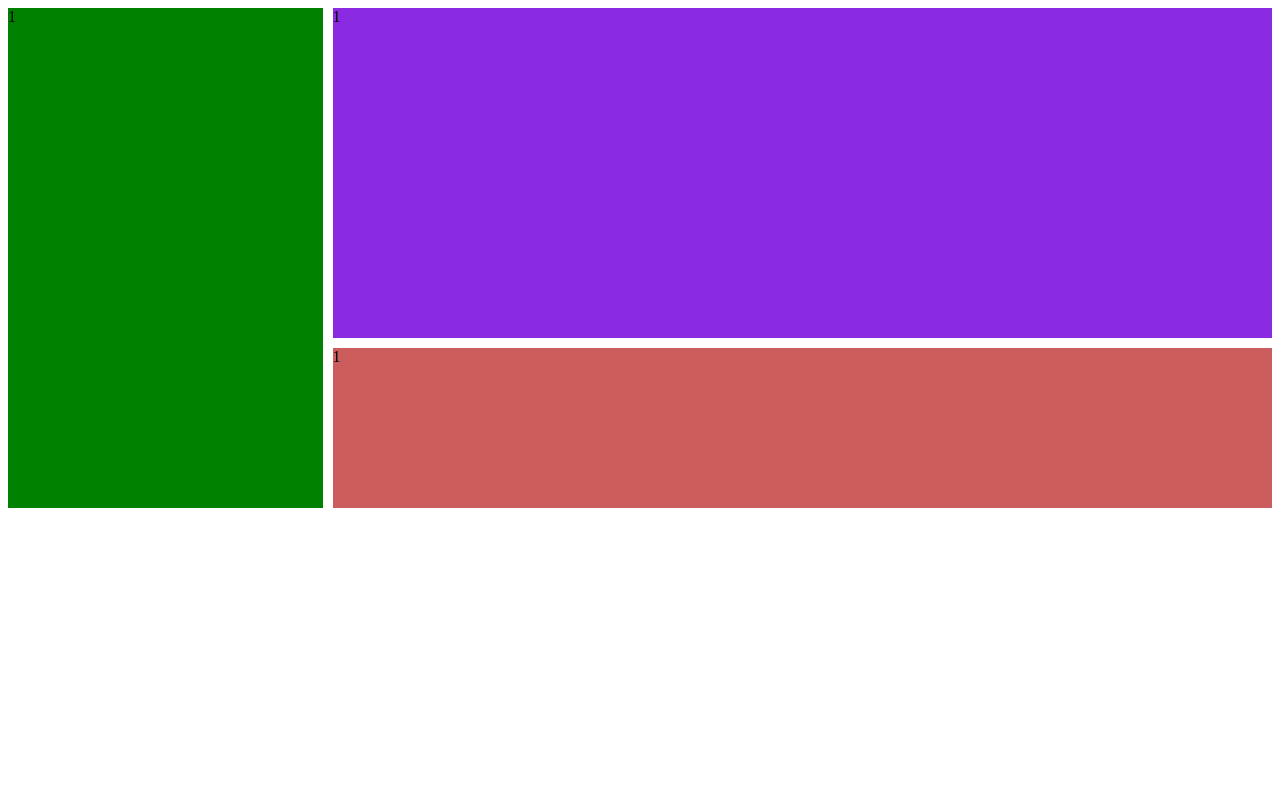
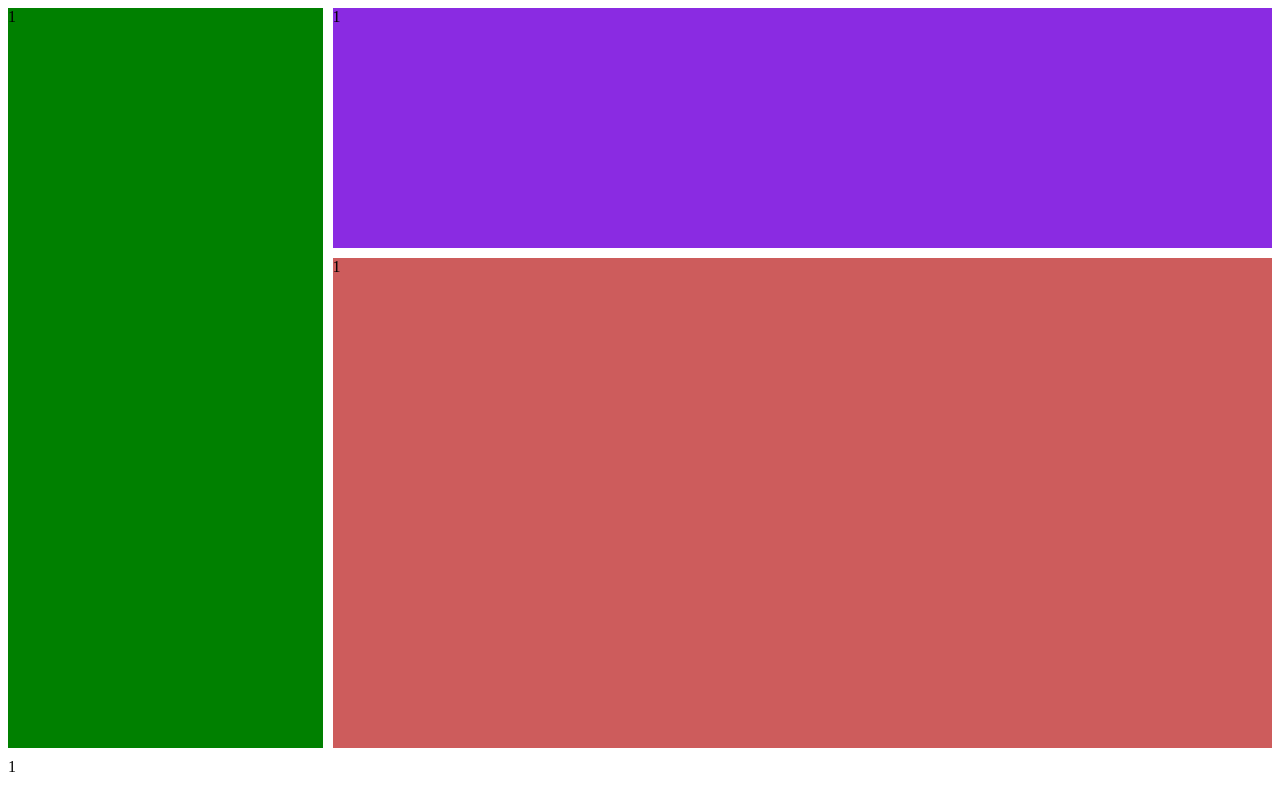
Before and after one commit to jash-debug/random-color-change, a plain HTML site: page index.html in a window 1280 px wide. Drawn offline with Linux system fonts and the light colour scheme.

Commit message:
transition

```diff
--- a/index.html
+++ b/index.html
@@ -13,6 +13,8 @@
     <div class="column1">1</div>
     <div class="column2">1</div>
     <div class="column3">1</div>
+    <div class="column4">1</div>
+
   </div>
   <script src="script.js"></script>
 </body>
--- a/script.js
+++ b/script.js
@@ -1,10 +1,23 @@
 let x=document.querySelector(".column1");
+let a=document.querySelector(".column2");
+let b=document.querySelector(".column3");
 
 let y= ()=>{
   let z=Math.floor(Math.random() * 256);
   return z;
 }
 console.log(y());
+console.log(y());
+console.log(y());
+
 x.onclick = ()=>{
   x.style.backgroundColor = `rgb(${y()},${y()},${y()})`;
 }
+
+a.onclick = ()=>{
+  a.style.backgroundColor = `rgb(${y()},${y()},${y()})`;
+}
+
+b.onclick = ()=>{
+  b.style.backgroundColor = `rgb(${y()},${y()},${y()})`;
+}
--- a/style.css
+++ b/style.css
@@ -5,15 +5,16 @@
 .wrapper{
 
   display: grid;
-  grid-template-rows: repeat(3,20vh);
+  grid-template-rows: repeat(3,30vh);
   grid-template-areas: "h b b b"
-                        "h b b b"
-                        "h f f f";
+                        "h a a a"
+                        "h a a a";
   gap:10px;
 }
 .column1{ grid-area:h;
-        background-color: green;}
+        background-color: green;
+        transition: background-color 500ms ease-in 200ms;}
 .column2{ grid-area:b;
         background-color: blueviolet;}
-.column3{ grid-area:f;
+.column3{ grid-area:a;
         background-color: indianred;}
```
